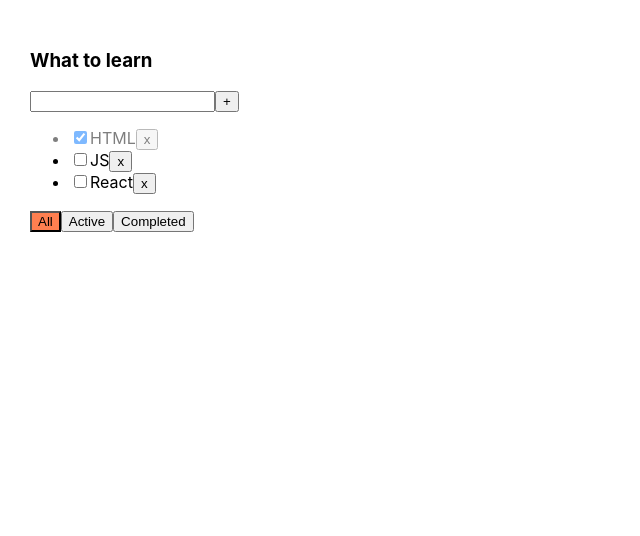
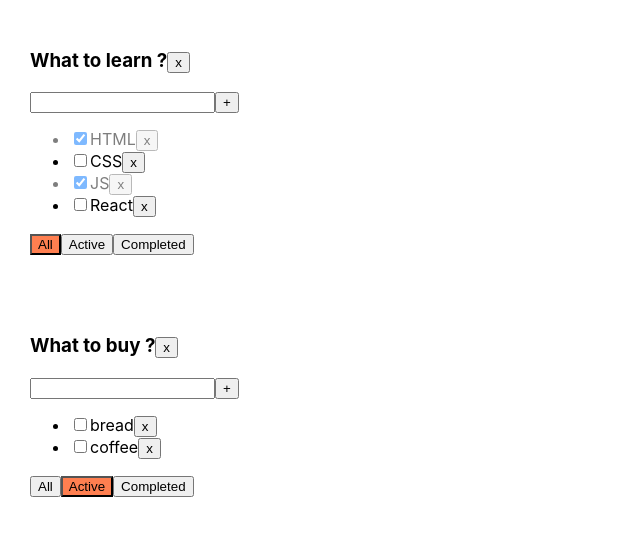
Before and after one commit to zhirkovpetr/TODOLIST, a React (Create React App) app: page / in a window 1280 px wide. Shown: the top 536 px of the page, without its empty margins (0-640 px from the left). Built offline with nearby package versions, Linux system fonts and the light colour scheme; the HTML template or start-up script is replaced by a standard one.

Commit message:
feat: add addition, removed there sheets, change task array to associative

```diff
--- a/src/App.tsx
+++ b/src/App.tsx
@@ -1,55 +1,94 @@
 import React, {useState} from 'react';
 import './App.css';
+
 import {Todolist} from "./Todolist";
 
 export type FilterType = 'All' | 'Active' | 'Completed'
 
-export const App = () => {
-  let [tasks, setTasks] = useState([
-    {id: crypto.randomUUID(), title: 'HTML', isDone: true},
-    {id: crypto.randomUUID(), title: 'JS', isDone: false},
-    {id: crypto.randomUUID(), title: 'React', isDone: false},
+type TodolistType = {
+  id: string
+  title: string
+  filter: FilterType
+}
+
+export const App: React.FC = () => {
+  const todolistId1 = crypto.randomUUID()
+  const todolistId2 = crypto.randomUUID()
+
+  let [todolists, setTodolists] = useState<TodolistType[]>([
+    {id: todolistId1, title: 'What to learn ?', filter: 'All'},
+    {id: todolistId2, title: 'What to buy ?', filter: 'Active'},
   ])
-  let [filter, setFilter] = useState<FilterType>('All')
 
-  let resultTasks = tasks
+  let [tasks, setTasks] = useState({
+    [todolistId1]: [
+      {id: crypto.randomUUID(), title: 'HTML', isDone: true},
+      {id: crypto.randomUUID(), title: 'CSS', isDone: false},
+      {id: crypto.randomUUID(), title: 'JS', isDone: true},
+      {id: crypto.randomUUID(), title: 'React', isDone: false}
+    ],
+    [todolistId2]: [
+      {id: crypto.randomUUID(), title: 'bread', isDone: false},
+      {id: crypto.randomUUID(), title: 'milk', isDone: true},
+      {id: crypto.randomUUID(), title: 'water', isDone: true},
+      {id: crypto.randomUUID(), title: 'coffee', isDone: false},
+    ]
+  })
 
-  const deleteTask = (id: string) => {
-    setTasks(resultTasks.filter((t) => t.id !== id))
+  const changeTodolistFilter = (value: FilterType, todolistId: string) => {
+    setTodolists(todolists.map(todolist => todolist.id === todolistId ? {
+      ...todolist,
+      filter: value
+    } : {...todolist}))
   }
 
-  const addTask = (title: string) => {
-    setTasks([{id: crypto.randomUUID(), title, isDone: false}, ...tasks])
+  const deleteTask = (id: string, todolistId: string) => {
+    setTasks({...tasks, [todolistId]: tasks[todolistId].filter(task => task.id !== id)})
+  }
+
+  const deleteTodolist = (todolistId: string) => {
+    setTodolists(todolists.filter(todolist => todolist.id !== todolistId))
+    delete tasks[todolistId]
+  }
+
+  const addTask = (title: string, todolistId: string) => {
+    setTasks({...tasks, [todolistId]: [{id: crypto.randomUUID(), title, isDone: false}, ...tasks[todolistId]]})
   }
 
 
-  if (filter === 'Active') {
-    resultTasks = tasks.filter((t) => !t.isDone)
-  }
-  if (filter === 'Completed') {
-    resultTasks = tasks.filter((t) => t.isDone)
-  }
-
-  const changeFilter = (value: FilterType) => {
-    setFilter(value)
-  }
-
-  const changeStatus = (taskId: string, isDone: boolean) => {
-    let task = tasks.find(t => t.id === taskId)
-    task && (task.isDone = isDone)
-    return setTasks([...tasks])
+  const changeTaskStatus = (taskId: string, isDone: boolean, todolistId: string) => {
+    setTasks({
+      ...tasks,
+      [todolistId]: tasks[todolistId].map(task => task.id === taskId ? {...task, isDone: isDone} : {...task})
+    })
   }
 
   return (
     <div>
-      <Todolist
-        title={'What to learn'}
-        tasks={resultTasks}
-        filter={filter}
-        addTask={addTask}
-        deleteTask={deleteTask}
-        changeStatus={changeStatus}
-        changeFilter={changeFilter}/>
+      {todolists.map((todolist) => {
+        let resultTasks = tasks[todolist.id]
+
+        if (todolist.filter === 'Active') {
+          resultTasks = resultTasks.filter((t) => !t.isDone)
+        }
+        if (todolist.filter === 'Completed') {
+          resultTasks = resultTasks.filter((t) => t.isDone)
+        }
+
+        return (
+            <Todolist
+              key={todolist.id}
+              todolistId={todolist.id}
+              title={todolist.title}
+              tasks={resultTasks}
+              filter={todolist.filter}
+              addTask={addTask}
+              deleteTask={deleteTask}
+              changeTaskStatus={changeTaskStatus}
+              deleteTodolist={deleteTodolist}
+              changeTodolistFilter={changeTodolistFilter}/>
+        )
+      })}
     </div>
   );
 }
--- a/src/Todolist.tsx
+++ b/src/Todolist.tsx
@@ -1,6 +1,8 @@
 import React, {ChangeEvent, KeyboardEvent, useState} from 'react';
+
+import {FilterType} from "./App";
+
 import './App.css';
-import {FilterType} from "./App";
 
 type TaskType = {
   id: string
@@ -9,18 +11,19 @@ type TaskType = {
 }
 
 type TodolistPropsType = {
+  todolistId: string
   title: string
   tasks: TaskType[]
-  deleteTask: (deleteTask: string) => void
-  changeFilter: (value: FilterType) => void
-  addTask: (title: string) => void
-  changeStatus: (taskId: string, isDone: boolean) => void
+  deleteTask: (deleteTask: string, todolistId: string) => void
+  deleteTodolist: (todolistId: string) => void
+  changeTodolistFilter: (value: FilterType, todolistId: string) => void
+  addTask: (title: string, todolistId: string) => void
+  changeTaskStatus: (taskId: string, isDone: boolean, todolistId: string) => void
   filter: FilterType
 }
 
-export const Todolist = (props: TodolistPropsType) => {
-
-  const {title, tasks, addTask, deleteTask, changeFilter, changeStatus, filter} = props
+export const Todolist: React.FC<TodolistPropsType> = (props) => {
+  const {title, tasks, addTask, deleteTask, changeTodolistFilter, changeTaskStatus, filter, todolistId, deleteTodolist} = props
   const [titleInput, setTitleInput] = useState<string>('')
   const [inputError, setInputError] = useState<boolean>(false)
 
@@ -35,20 +38,20 @@ export const Todolist = (props: TodolistPropsType) => {
 
   const onAddTaskHandler = () => {
     const trimmedTitle = titleInput.trim()
-    trimmedTitle ? addTask(trimmedTitle) : setInputError(true)
+    trimmedTitle ? addTask(trimmedTitle, todolistId) : setInputError(true)
     setTitleInput("");
   }
 
   const onAllFilterHandler = () => {
-    changeFilter('All')
+    changeTodolistFilter('All', todolistId)
   }
 
   const onCompletedFilterHandler = () => {
-    changeFilter('Completed')
+    changeTodolistFilter('Completed', todolistId)
   }
 
   const onActiveFilterHandler = () => {
-    changeFilter('Active')
+    changeTodolistFilter('Active', todolistId)
   }
 
   const onKeyPressHandler = (e: KeyboardEvent<HTMLInputElement>) => {
@@ -56,13 +59,16 @@ export const Todolist = (props: TodolistPropsType) => {
       onAddTaskHandler()
     }
   }
+  const onDeleteTodolistHandler = () => {
+    deleteTodolist(todolistId)
+  }
 
   const mapped = tasks.map((task) => {
     const deleteTaskHandler = () => {
-      deleteTask(task.id)
+      deleteTask(task.id, todolistId)
     }
     const onChangeStatusHandler = (e: ChangeEvent<HTMLInputElement>) => {
-      changeStatus(task.id, e.currentTarget.checked)
+      changeTaskStatus(task.id, e.currentTarget.checked, todolistId)
     }
     return (
       <div key={task.id} className={task.isDone ? 'is-done' : ''}>
@@ -77,7 +83,7 @@ export const Todolist = (props: TodolistPropsType) => {
   return (
     <div className="App">
       <div>
-        <h3>{title}</h3>
+        <h3>{title}<button onClick={onDeleteTodolistHandler}>x</button></h3>
         <div>
           <input
             className={inputError ? 'error' : ''}
```
Also changed, not shown: src/index.tsx (+2 -5 lines).
